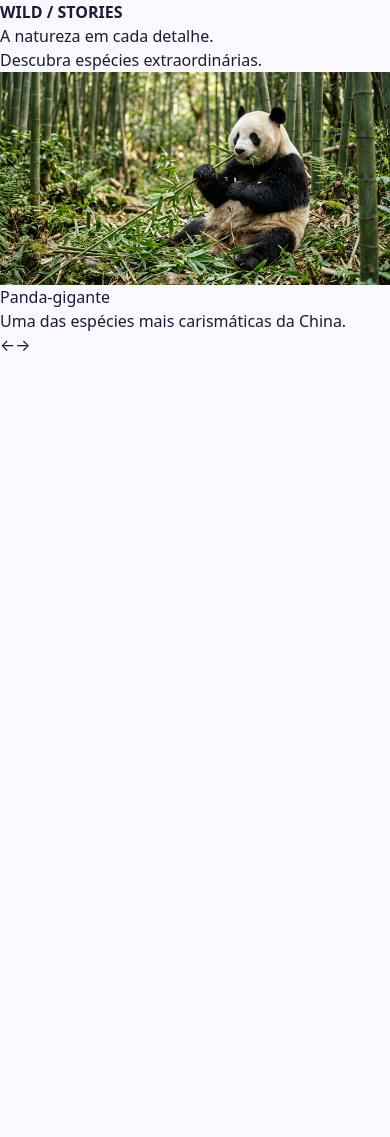
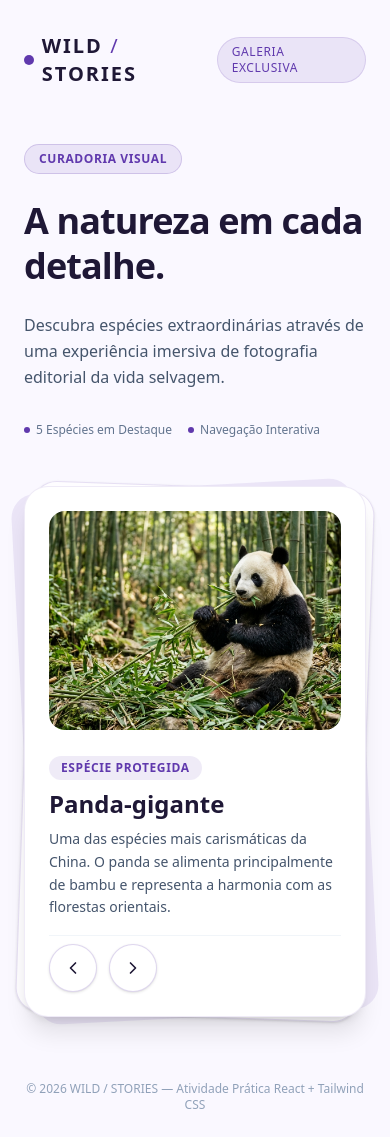
Before and after one commit to CauaBrandao/Image-Slider, a React (Vite) app in the folder image-slider/: page / in a window 390 px wide. Before the commit the page ends 844 px from the top, so only its background shows below. Built offline with nearby package versions, Linux system fonts and the light colour scheme.

Commit message:
style: implement responsive slider with tailwind

```diff
--- a/image-slider/src/App.jsx
+++ b/image-slider/src/App.jsx
@@ -3,18 +3,54 @@ import ImageSlider from './components/ImageSlider.jsx';
 
 export default function App() {
   return (
-    <div className="app">
+    <div className="min-h-screen relative overflow-hidden bg-lavender text-ink flex flex-col justify-between">
       <Background />
-      <header>
-        <strong>WILD / STORIES</strong>
+
+      {/* Header */}
+      <header className="w-full max-w-7xl mx-auto px-6 sm:px-12 pt-8 pb-4 flex items-center justify-between">
+        <div className="flex items-center gap-2">
+          <span className="w-2.5 h-2.5 rounded-full bg-mauve" />
+          <strong className="text-xl sm:text-2xl font-black tracking-widest text-ink">
+            WILD <span className="text-mauve font-light">/</span> STORIES
+          </strong>
+        </div>
+        <span className="text-xs sm:text-sm font-medium uppercase tracking-wider text-mauve bg-mauve/10 px-3.5 py-1.5 rounded-full border border-mauve/15">
+          Galeria Exclusiva
+        </span>
       </header>
-      <main>
-        <section>
-          <h1>A natureza em cada detalhe.</h1>
-          <p>Descubra espécies extraordinárias.</p>
+
+      {/* Main Grid: 2 colunas no desktop, vertical no mobile */}
+      <main className="w-full max-w-7xl mx-auto px-6 sm:px-12 py-10 lg:py-16 grid gap-12 lg:gap-16 lg:grid-cols-2 lg:items-center my-auto">
+        <section className="space-y-6 lg:space-y-8">
+          <div className="inline-flex items-center gap-2 px-3.5 py-1.5 rounded-full bg-mauve/10 border border-mauve/20 text-mauve text-xs font-semibold uppercase tracking-wider">
+            Curadoria Visual
+          </div>
+
+          <h1 className="text-4xl sm:text-5xl lg:text-6xl font-extrabold text-ink tracking-tight leading-tight">
+            A natureza em cada detalhe.
+          </h1>
+
+          <p className="text-base sm:text-lg leading-relaxed text-slate-600 max-w-xl">
+            Descubra espécies extraordinárias através de uma experiência imersiva de fotografia editorial da vida selvagem.
+          </p>
+
+          <div className="pt-2 flex items-center gap-4 text-xs sm:text-sm text-slate-500 font-medium">
+            <span className="flex items-center gap-1.5">
+              <span className="w-1.5 h-1.5 rounded-full bg-mauve" /> 5 Espécies em Destaque
+            </span>
+            <span className="flex items-center gap-1.5">
+              <span className="w-1.5 h-1.5 rounded-full bg-mauve" /> Navegação Interativa
+            </span>
+          </div>
         </section>
+
         <ImageSlider />
       </main>
+
+      {/* Footer sutil */}
+      <footer className="w-full max-w-7xl mx-auto px-6 sm:px-12 py-6 text-center text-xs text-slate-400">
+        © 2026 WILD / STORIES — Atividade Prática React + Tailwind CSS
+      </footer>
     </div>
   );
 }
--- a/image-slider/src/components/Background.jsx
+++ b/image-slider/src/components/Background.jsx
@@ -1,7 +1,15 @@
 export default function Background() {
   return (
-    <div className="background" aria-hidden="true">
-      <div className="bg-shape" />
+    <div className="fixed inset-0 pointer-events-none -z-10 overflow-hidden bg-lavender" aria-hidden="true">
+      {/* Luz ambiente suave no topo esquerdo */}
+      <div className="absolute -top-32 -left-32 w-96 h-96 rounded-full bg-mauve/10 blur-3xl" />
+
+      {/* Luz ambiente suave na base direita */}
+      <div className="absolute -bottom-40 -right-40 w-[30rem] h-[30rem] rounded-full bg-mauve/15 blur-3xl" />
+
+      {/* Cartões decorativos de fundo com rotações fixas (sem Math.random()) */}
+      <div className="hidden lg:block absolute top-1/4 right-[8%] w-80 h-96 rounded-3xl bg-white/40 border border-mauve/10 shadow-lg -rotate-6" />
+      <div className="hidden lg:block absolute top-1/3 right-[5%] w-80 h-96 rounded-3xl bg-white/30 border border-mauve/10 shadow-md rotate-3" />
     </div>
   );
 }
--- a/image-slider/src/components/ImageSlider.jsx
+++ b/image-slider/src/components/ImageSlider.jsx
@@ -2,11 +2,41 @@ import SliderControls from './SliderControls.jsx';
 
 export default function ImageSlider() {
   return (
-    <section aria-label="Galeria da vida selvagem">
-      <img src="/images/image-3.jpg" alt="Pandas em seu habitat" />
-      <h2>Panda-gigante</h2>
-      <p>Uma das espécies mais carismáticas da China.</p>
-      <SliderControls />
+    <section aria-label="Galeria da vida selvagem" className="relative w-full max-w-lg mx-auto lg:max-w-none">
+      {/* Cartões inclinados de fundo (com ângulos fixos, sem Math.random) */}
+      <div className="absolute inset-0 rounded-3xl bg-mauve/10 -rotate-3 transform transition-transform" />
+      <div className="absolute inset-0 rounded-3xl bg-white/70 border border-mauve/15 rotate-2 shadow-sm transform transition-transform" />
+
+      {/* Cartão principal do carrossel */}
+      <div className="relative z-10 bg-white rounded-3xl p-6 sm:p-8 shadow-xl border border-mauve/10 flex flex-col gap-6">
+        {/* Imagem do slide */}
+        <div className="relative aspect-[4/3] w-full overflow-hidden rounded-2xl bg-slate-100">
+          <img
+            src="/images/image-3.jpg"
+            alt="Pandas em seu habitat"
+            className="w-full h-full object-cover"
+          />
+        </div>
+
+        {/* Informações e controles */}
+        <div className="flex flex-col gap-4">
+          <div className="space-y-2">
+            <span className="inline-block text-xs font-semibold tracking-wider uppercase text-mauve bg-mauve/10 px-3 py-1 rounded-full">
+              Espécie Protegida
+            </span>
+            <h2 className="text-2xl sm:text-3xl font-bold text-ink">
+              Panda-gigante
+            </h2>
+            <p className="text-slate-600 leading-relaxed text-sm sm:text-base">
+              Uma das espécies mais carismáticas da China. O panda se alimenta principalmente de bambu e representa a harmonia com as florestas orientais.
+            </p>
+          </div>
+
+          <div className="pt-2 border-t border-slate-100 flex items-center justify-between">
+            <SliderControls />
+          </div>
+        </div>
+      </div>
     </section>
   );
 }
--- a/image-slider/src/components/SliderControls.jsx
+++ b/image-slider/src/components/SliderControls.jsx
@@ -1,11 +1,22 @@
+import { ChevronLeft, ChevronRight } from 'lucide-react';
+
 export default function SliderControls() {
   return (
-    <div className="slider-controls">
-      <button type="button" aria-label="Imagem anterior">
-        ←
+    <div className="flex items-center gap-3">
+      <button
+        type="button"
+        aria-label="Imagem anterior"
+        className="inline-flex items-center justify-center w-12 h-12 rounded-full bg-white text-ink border border-mauve/20 shadow-sm hover:bg-mauve hover:text-white hover:border-transparent transition-colors focus-visible:ring-2 focus-visible:ring-mauve focus-visible:outline-none"
+      >
+        <ChevronLeft className="w-5 h-5" />
       </button>
-      <button type="button" aria-label="Próxima imagem">
-        →
+
+      <button
+        type="button"
+        aria-label="Próxima imagem"
+        className="inline-flex items-center justify-center w-12 h-12 rounded-full bg-white text-ink border border-mauve/20 shadow-sm hover:bg-mauve hover:text-white hover:border-transparent transition-colors focus-visible:ring-2 focus-visible:ring-mauve focus-visible:outline-none"
+      >
+        <ChevronRight className="w-5 h-5" />
       </button>
     </div>
   );
```
